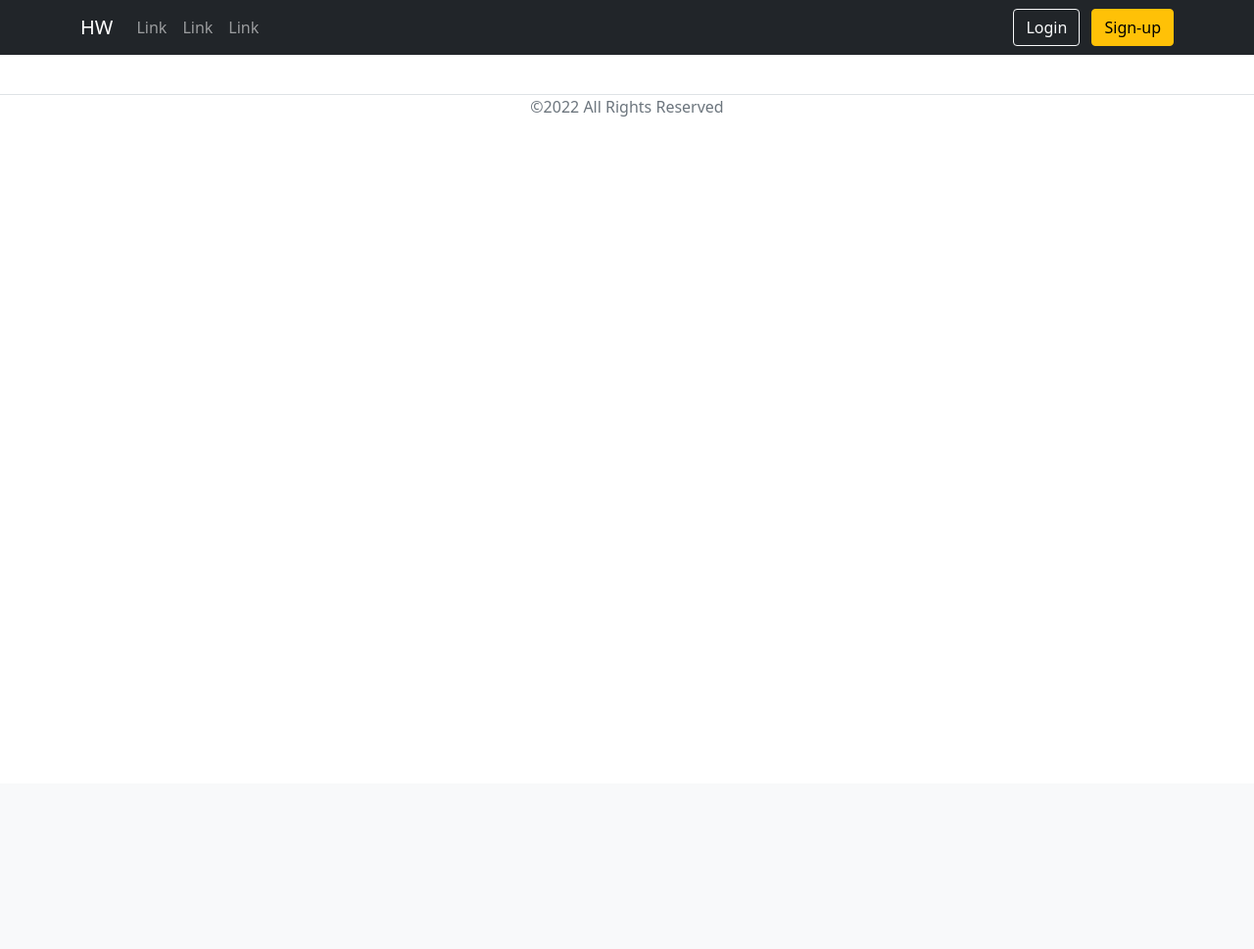
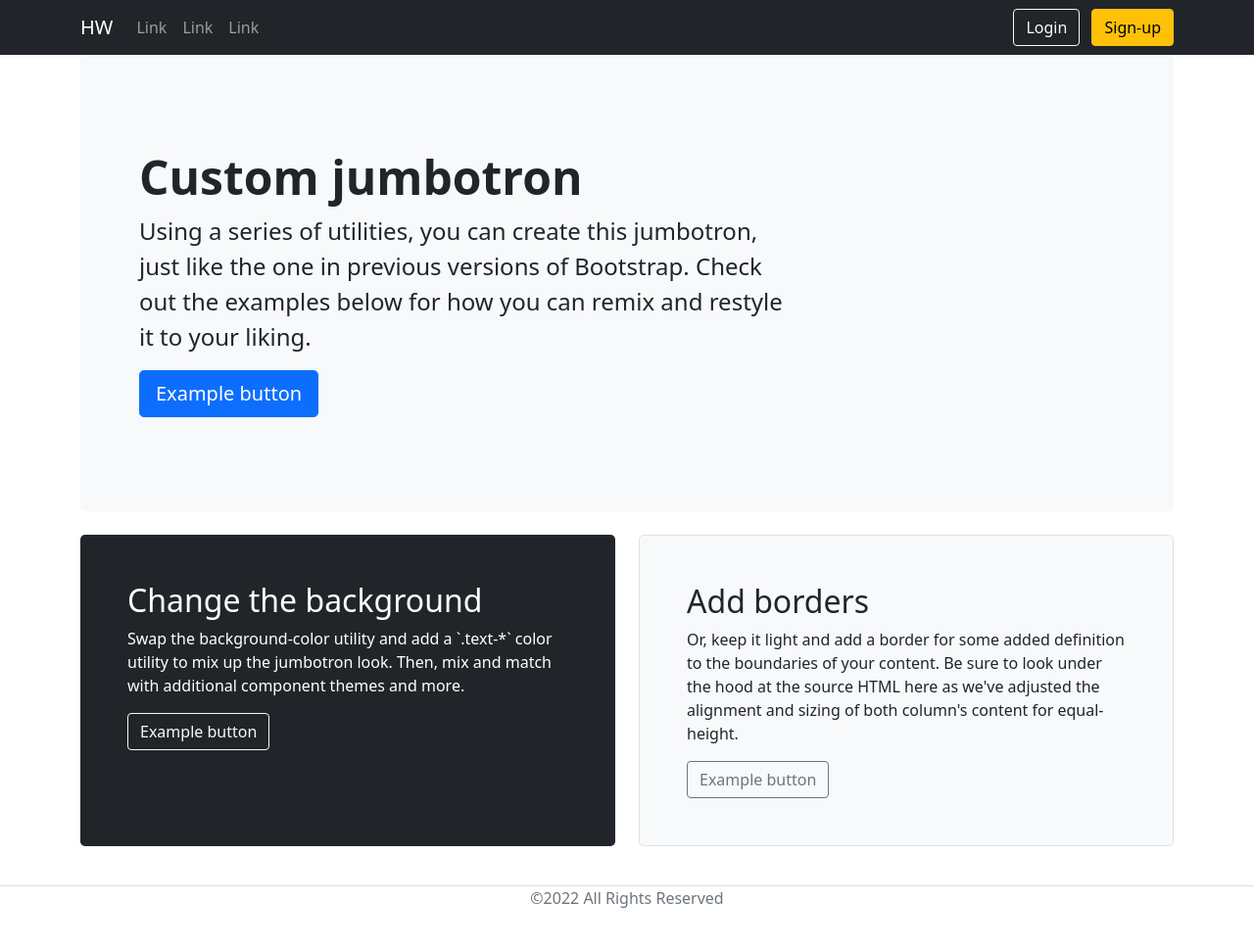
Before and after one commit to akshuvo/public, a PHP site: page / in a window 1280 px wide. Shown: the whole page at 98% size. Before the commit the page ends 119 px from the top, so only its background shows below. Run offline with PHP 8.4, Linux system fonts and the light colour scheme.

Commit message:
more functions

```diff
--- a/footer.php
+++ b/footer.php
@@ -1 +1,15 @@
-<?php
+<!-- Start Footer -->
+
+<footer class="py-3 my-4">
+	<div class="border-bottom"></div>
+    <div class="container">
+        <p class="text-center text-muted m-0">©2022 All Rights Reserved</p>
+    </div>
+</footer>
+<!-- End Footer -->
+
+<script src="assets/js/jquery-3.6.0.min.js"></script>
+<script src="assets/js/bootstrap.min.js"></script>
+<script src="assets/js/custom.js"></script>
+</body>
+</html>
--- a/header.php
+++ b/header.php
@@ -1 +1,40 @@
-<?php
+<!DOCTYPE html>
+<html lang="en">
+<head>
+    <meta charset="UTF-8">
+    <meta name="viewport" content="width=device-width, initial-scale=1.0">
+    <title>Helping Wall</title>
+    <link rel="stylesheet" href="assets/css/bootstrap.css">
+    <link rel="stylesheet" href="assets/css/custom.css">
+</head>
+<body>
+
+<!-- Start Header -->
+<nav class="navbar navbar-expand-sm navbar-dark bg-dark">
+    <div class="container">
+        <a class="navbar-brand" href="javascript:void(0)">HW</a>
+
+        <button class="navbar-toggler" type="button" data-bs-toggle="collapse" data-bs-target="#mynavbar">
+            <span class="navbar-toggler-icon"></span>
+        </button>
+
+        <div class="collapse navbar-collapse" id="mynavbar">
+            <ul class="navbar-nav me-auto">
+                <li class="nav-item">
+                    <a class="nav-link" href="javascript:void(0)">Link</a>
+                </li>
+                <li class="nav-item">
+                    <a class="nav-link" href="javascript:void(0)">Link</a>
+                </li>
+                <li class="nav-item">
+                    <a class="nav-link" href="javascript:void(0)">Link</a>
+                </li>
+            </ul>
+            <div class="text-end">
+                <a href="login.php" class="btn btn-outline-light me-2">Login</a>
+                <a href="signup.php" class="btn btn-warning">Sign-up</a>
+            </div>
+        </div>
+    </div>
+</nav>
+<!-- Start Footer -->
--- a/index.php
+++ b/index.php
@@ -1,56 +1,28 @@
-<!DOCTYPE html>
-<html lang="en">
-<head>
-    <meta charset="UTF-8">
-    <meta name="viewport" content="width=device-width, initial-scale=1.0">
-    <title>Helping Wall</title>
-    <link rel="stylesheet" href="assets/css/bootstrap.css">
-    <link rel="stylesheet" href="assets/css/custom.css">
-</head>
-<body>
+<?php include_once 'header.php';?>
+<div class="container">
+    <div class="p-5 mb-4 bg-light rounded-3">
+      <div class="container-fluid py-5">
+        <h1 class="display-5 fw-bold">Custom jumbotron</h1>
+        <p class="col-md-8 fs-4">Using a series of utilities, you can create this jumbotron, just like the one in previous versions of Bootstrap. Check out the examples below for how you can remix and restyle it to your liking.</p>
+        <button class="btn btn-primary btn-lg" type="button">Example button</button>
+      </div>
+</div>
 
-<!-- Start Header -->
-<nav class="navbar navbar-expand-sm navbar-dark bg-dark">
-    <div class="container">
-        <a class="navbar-brand" href="javascript:void(0)">HW</a>
-
-        <button class="navbar-toggler" type="button" data-bs-toggle="collapse" data-bs-target="#mynavbar">
-            <span class="navbar-toggler-icon"></span>
-        </button>
-
-        <div class="collapse navbar-collapse" id="mynavbar">
-            <ul class="navbar-nav me-auto">
-                <li class="nav-item">
-                    <a class="nav-link" href="javascript:void(0)">Link</a>
-                </li>
-                <li class="nav-item">
-                    <a class="nav-link" href="javascript:void(0)">Link</a>
-                </li>
-                <li class="nav-item">
-                    <a class="nav-link" href="javascript:void(0)">Link</a>
-                </li>
-            </ul>
-            <div class="text-end">
-                <button type="button" class="btn btn-outline-light me-2">Login</button>
-                <button type="button" class="btn btn-warning">Sign-up</button>
-            </div>
+    <div class="row align-items-md-stretch">
+      <div class="col-md-6">
+        <div class="h-100 p-5 text-white bg-dark rounded-3">
+          <h2>Change the background</h2>
+          <p>Swap the background-color utility and add a `.text-*` color utility to mix up the jumbotron look. Then, mix and match with additional component themes and more.</p>
+          <button class="btn btn-outline-light" type="button">Example button</button>
         </div>
+      </div>
+      <div class="col-md-6">
+        <div class="h-100 p-5 bg-light border rounded-3">
+          <h2>Add borders</h2>
+          <p>Or, keep it light and add a border for some added definition to the boundaries of your content. Be sure to look under the hood at the source HTML here as we've adjusted the alignment and sizing of both column's content for equal-height.</p>
+          <button class="btn btn-outline-secondary" type="button">Example button</button>
+        </div>
+      </div>
     </div>
-</nav>
-<!-- Start Footer -->
-
-<!-- Start Footer -->
-<footer class="py-3 my-4">
-    <div class="border-bottom"></div>
-    <div class="container">
-        <p class="text-center text-muted">©2022 All Rights Reserved</p>
-    </div>
-</footer>
-<!-- End Footer -->
-
-
-<script src="assets/js/jquery-3.6.0.min.js"></script>
-<script src="assets/js/bootstrap.min.js"></script>
-<script src="assets/js/custom.js"></script>
-</body>
-</html>
+</div>
+<?php include_once 'footer.php';?>
```
Also changed, not shown: login.php (+26 -1 lines), signup.php (+24 -1 lines).
